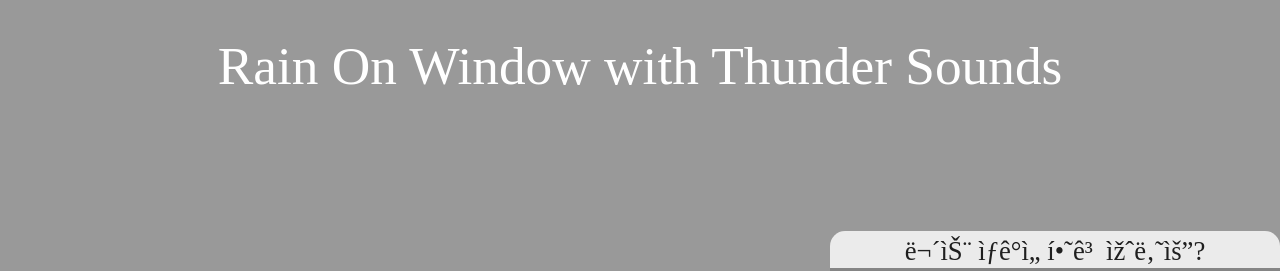
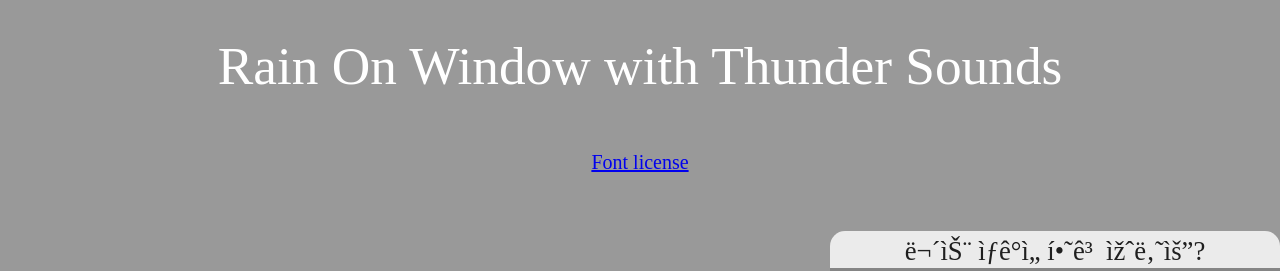
Before and after one commit to music-for-your-mood/music-for-your-mood.github.io, a plain HTML site: page index.html in a window 1280 px wide. Shown: the part 529-800 px from the top of the page. Drawn offline with Linux system fonts and the light colour scheme; a script that the page names is missing; a web font is replaced by a local one.

Commit message:
Update index.html

```diff
--- a/index.html
+++ b/index.html
@@ -17,6 +17,7 @@
 			clipboard-write; encrypted-media; gyroscope; picture-in-picture" allowfullscreen></iframe>
 	</div>
 	<p class="musicTitle">Rain On Window with Thunder Sounds</p>
+	<p><a href="license.html">Font license</a></p>
 	<div class="talkBox">
 		<button class="talkBtn" type="button" onclick="talkSizeChange()">
 			무슨 생각을 하고 있나요?
```
